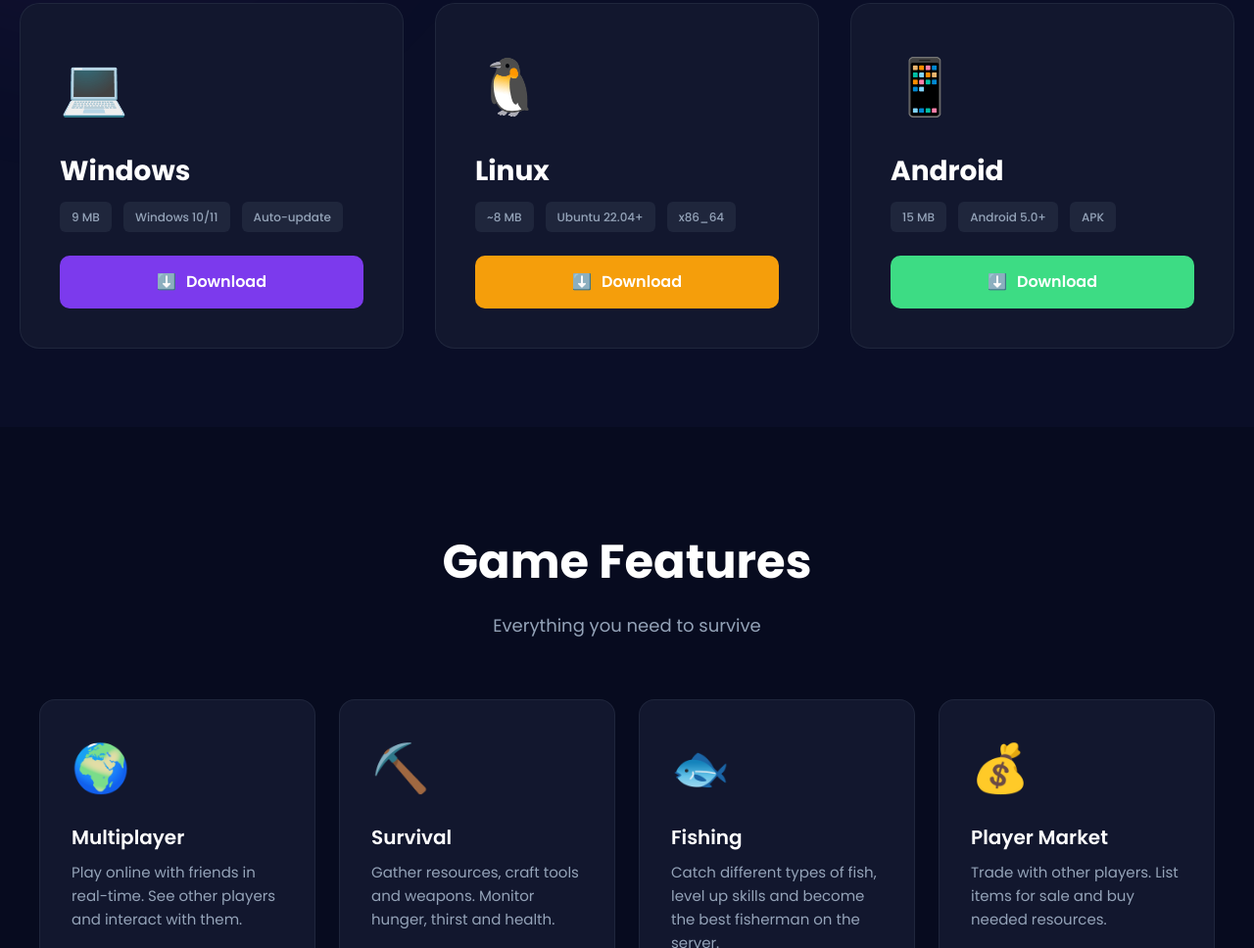
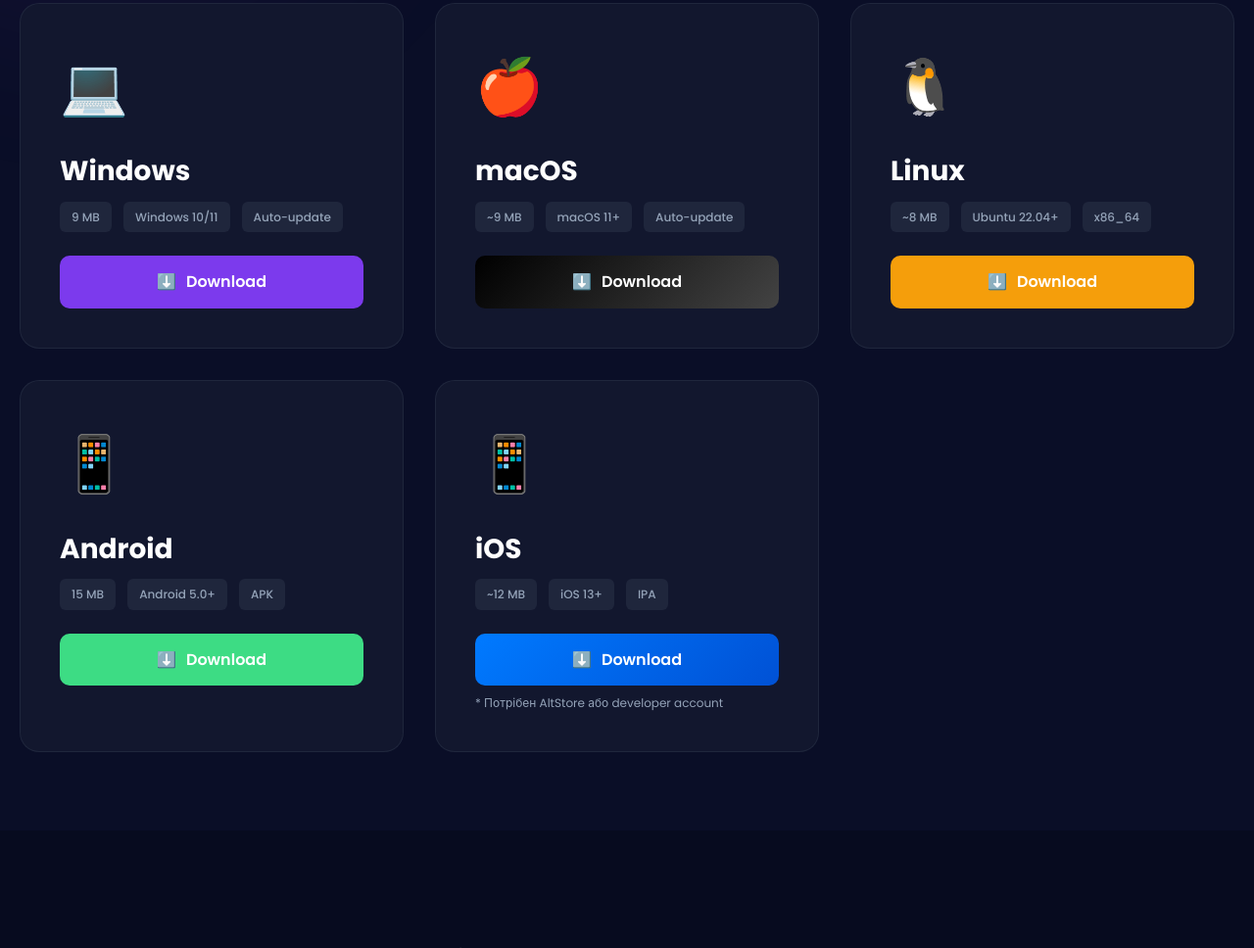
Before and after one commit to gertyn230/game-releases, a plain HTML site: page index.html in a window 1280 px wide. Shown: the part 1082-2050 px from the top of the page at 98% size. Drawn offline with Linux system fonts and the light colour scheme; no server answers.

Commit message:
Додано підтримку macOS та iOS на сайті
- Додано кнопку завантаження для macOS (DMG)
- Додано кнопку завантаження для iOS (IPA)
- Оновлено стилі для нових кнопок
- Змінено посилання на /latest/download для автоматичної версії
- Оновлено JavaScript для відстеження нових платформ

Co-Authored-By: Claude <noreply@anthropic.com>

```diff
--- a/index.html
+++ b/index.html
@@ -413,6 +413,26 @@ h1 {
   transform: scale(1.02);
 }
 
+.btn-macos {
+  background: linear-gradient(135deg, #000000, #434343);
+  color: white;
+}
+
+.btn-macos:hover {
+  background: linear-gradient(135deg, #1a1a1a, #5a5a5a);
+  transform: scale(1.02);
+}
+
+.btn-ios {
+  background: linear-gradient(135deg, #007AFF, #0051D5);
+  color: white;
+}
+
+.btn-ios:hover {
+  background: linear-gradient(135deg, #0062CC, #003DA8);
+  transform: scale(1.02);
+}
+
 /* Features */
 .features {
   padding: 80px 0;
@@ -771,8 +791,23 @@ footer {
           <span class="meta-tag">Windows 10/11</span>
           <span class="meta-tag" data-i18n="meta-autoupdate">Автооновлення</span>
         </div>
-        <a href="https://github.com/gertyn230/game-releases/releases/download/v1.3.6/PixelVillage.exe"
+        <a href="https://github.com/gertyn230/game-releases/releases/latest/download/PixelVillage.exe"
            class="download-btn btn-windows">
+          <span>⬇️</span>
+          <span data-i18n="btn-download">Завантажити</span>
+        </a>
+      </div>
+
+      <div class="download-card">
+        <span class="platform-icon">🍎</span>
+        <h3>macOS</h3>
+        <div class="platform-meta">
+          <span class="meta-tag">~9 MB</span>
+          <span class="meta-tag">macOS 11+</span>
+          <span class="meta-tag" data-i18n="meta-autoupdate">Автооновлення</span>
+        </div>
+        <a href="https://github.com/gertyn230/game-releases/releases/latest/download/PixelVillage-macOS.dmg"
+           class="download-btn btn-macos">
           <span>⬇️</span>
           <span data-i18n="btn-download">Завантажити</span>
         </a>
@@ -786,7 +821,7 @@ footer {
           <span class="meta-tag">Ubuntu 22.04+</span>
           <span class="meta-tag">x86_64</span>
         </div>
-        <a href="https://github.com/gertyn230/game-releases/releases/download/v1.3.6/PixelVillage"
+        <a href="https://github.com/gertyn230/game-releases/releases/latest/download/PixelVillage"
            class="download-btn btn-linux">
           <span>⬇️</span>
           <span data-i18n="btn-download">Завантажити</span>
@@ -801,11 +836,27 @@ footer {
           <span class="meta-tag">Android 5.0+</span>
           <span class="meta-tag">APK</span>
         </div>
-        <a href="https://github.com/gertyn230/game-releases/releases/download/v1.3.6/PixelVillage-android.apk"
+        <a href="https://github.com/gertyn230/game-releases/releases/latest/download/PixelVillage-android.apk"
            class="download-btn btn-android">
           <span>⬇️</span>
           <span data-i18n="btn-download">Завантажити</span>
         </a>
+      </div>
+
+      <div class="download-card">
+        <span class="platform-icon">📱</span>
+        <h3>iOS</h3>
+        <div class="platform-meta">
+          <span class="meta-tag">~12 MB</span>
+          <span class="meta-tag">iOS 13+</span>
+          <span class="meta-tag">IPA</span>
+        </div>
+        <a href="https://github.com/gertyn230/game-releases/releases/latest/download/PixelVillage-iOS.ipa"
+           class="download-btn btn-ios">
+          <span>⬇️</span>
+          <span data-i18n="btn-download">Завантажити</span>
+        </a>
+        <p style="font-size: 12px; color: var(--text-muted); margin-top: 8px;">* Потрібен AltStore або developer account</p>
       </div>
     </div>
   </section>
@@ -1095,8 +1146,10 @@ fetch('https://api.github.com/repos/gertyn230/game-releases/releases/latest')
     // Update download links
     const links = {
       'PixelVillage.exe': document.querySelector('.btn-windows'),
+      'PixelVillage-macOS.dmg': document.querySelector('.btn-macos'),
       'PixelVillage': document.querySelector('.btn-linux'),
-      'PixelVillage-android.apk': document.querySelector('.btn-android')
+      'PixelVillage-android.apk': document.querySelector('.btn-android'),
+      'PixelVillage-iOS.ipa': document.querySelector('.btn-ios')
     };
 
     data.assets.forEach(asset => {
```
